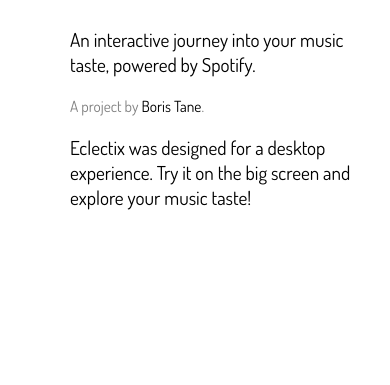
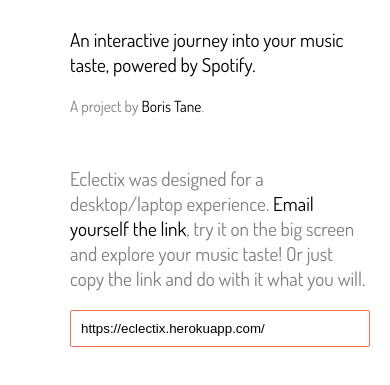
Before and after one commit to boristane/eclectic, a website: page public/index.html in a window 390 px wide. Shown: the part 107-492 px from the top of the page. Drawn offline with Linux system fonts and the light colour scheme.

Commit message:
Adds prompt for copying url on mobile

```diff
--- a/public/home.css
+++ b/public/home.css
@@ -104,6 +104,16 @@
 
   .mobile {
     display: block;
+    margin-top: 50px;
+  }
+
+  .mobile-input {
+    border: 1px solid #fa6b52;
+    border-radius: 2px;
+    width: 100%;
+    box-sizing: border-box;
+    max-width: 300px;
+    padding: 10px;
   }
 
   .left {
--- a/public/index.html
+++ b/public/index.html
@@ -32,10 +32,20 @@
         </h1>
         <p>An interactive journey into your music taste, powered by Spotify.</p>
         <p class="info">A project by <a class="me" href="http://boristane.com">Boris Tane</a>.</p>
-        <p class="mobile">
-          Eclectix was designed for a desktop experience. Try it on the big screen and explore your
-          music taste!
-        </p>
+        <div class="mobile">
+          <p class="info" style="font-size: 1em">
+            Eclectix was designed for a desktop/laptop experience.
+            <a
+              class="me"
+              href="mailto:?subject=Note to Self - Try out Eclectix&Body=https://eclectix.herokuapp.com/"
+              >Email yourself the link</a
+            >, try it on the big screen and explore your music taste! Or just copy the link and do
+            with it what you will.
+          </p>
+          <p>
+            <input class="mobile-input" type="text" value="https://eclectix.herokuapp.com/" />
+          </p>
+        </div>
         <div class="button-container">
           <a id="primaryButton" href="/login">LOG IN WITH SPOTIFY</a>
           <p class="info" style="position: absolute; bottom: 10px; left: 80px;">
```
